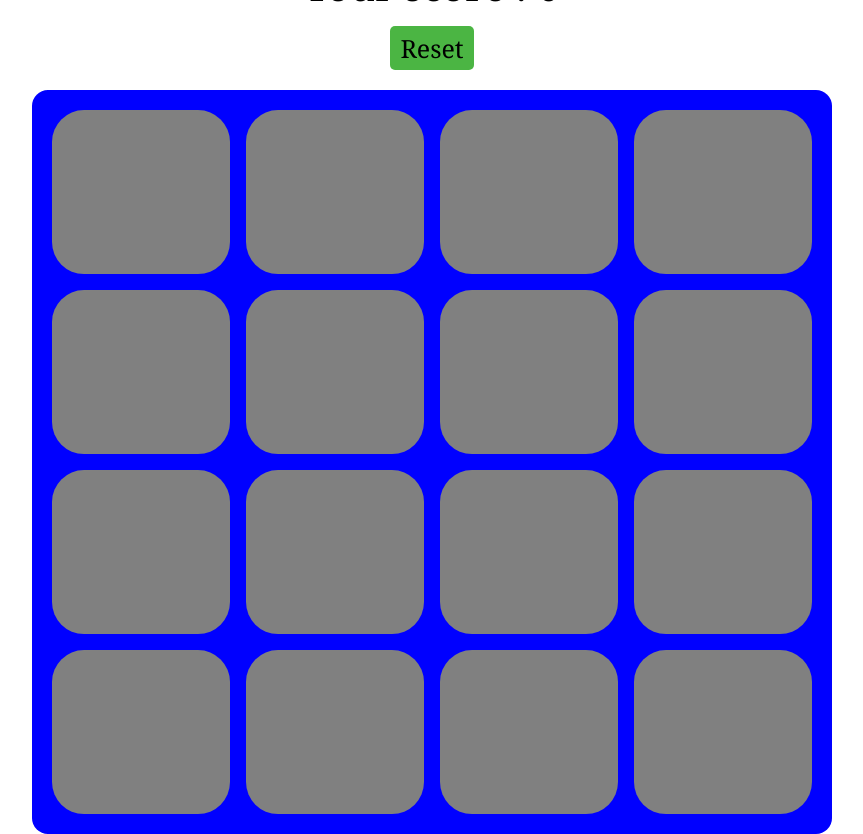
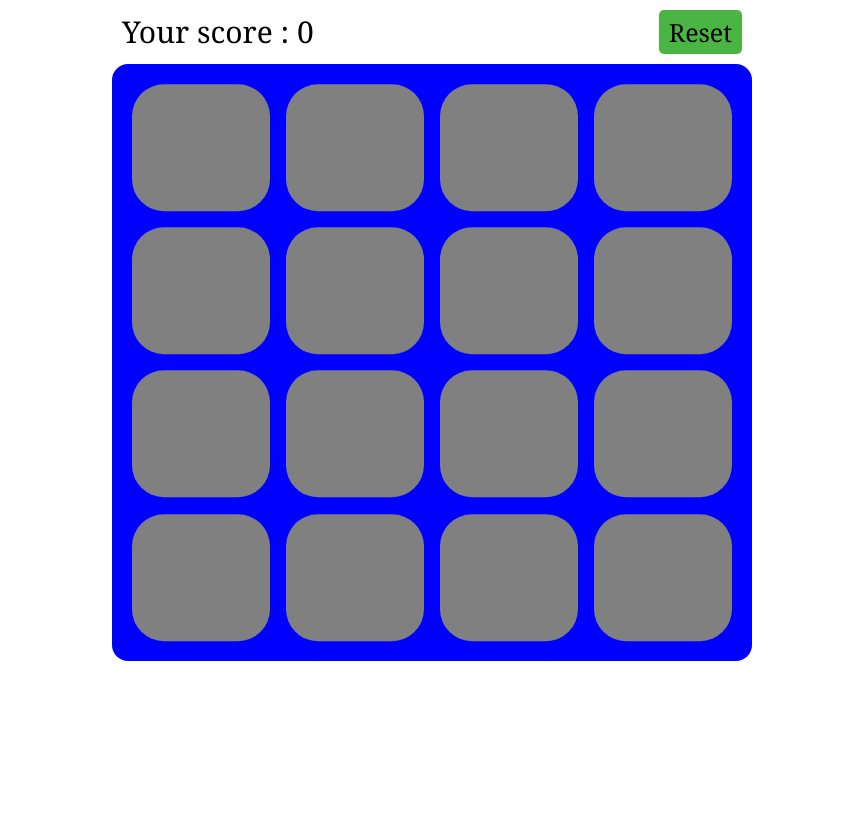
Before and after one commit to Thomas-Murzyn/thomas-murzyn-memory-game-test-oostaoo, a React (Create React App) app: page / in a window 1280 px wide. Shown: the whole page, without its empty margins (208-1071 px from the left). After the commit the page ends 800 px from the top, so only its background shows below. Built offline with nearby package versions, Linux system fonts and the light colour scheme; a web font is replaced by a local one.

Commit message:
Add a timer in app

```diff
--- a/src/App.scss
+++ b/src/App.scss
@@ -1,13 +1,20 @@
 .App {
   width: 100%;
-  height: 100vh;
+  height: 100%;
   display: flex;
   flex-direction: column;
   justify-content: center;
   align-items: center;
+}
+
+.game-header {
+  width: 50%;
+  padding: 10px;
+  display: flex;
+  justify-content: space-between;
+  align-items: center;
 
   h1 {
-    font-size: 40px;
-    margin-bottom: 20px;
+    font-size: 30px;
   }
 }
--- a/src/App.tsx
+++ b/src/App.tsx
@@ -4,11 +4,31 @@ import { useAppSelector, useAppDispatch } from "./app/hooks";
 import Button from "./components/button/button.component";
 import { ButtonType } from "./components/button/button.component";
 import { resetGame } from "./app/features/game/game.slice";
-import { useState } from "react";
+import { useState, useEffect, useRef } from "react";
 
 function App() {
   const points = useAppSelector((state) => state.game.points);
   const dispatch = useAppDispatch();
+  const [time, setTime] = useState(0);
+  const myInterval: React.MutableRefObject<NodeJS.Timer | undefined> = useRef();
+
+  const handleTime = () => {
+    setTime((prevTime) => prevTime + 1);
+  };
+
+  useEffect(() => {
+    myInterval.current = setInterval(handleTime, 1000);
+
+    return () => {
+      clearInterval(myInterval.current);
+    };
+  }, []);
+
+  useEffect(() => {
+    if (time === 60) {
+      clearInterval(myInterval.current);
+    }
+  }, [time]);
 
   const handleClick = () => {
     dispatch(resetGame());
@@ -16,10 +36,12 @@ function App() {
 
   return (
     <div className="App">
-      <h1>Your score : {points}</h1>
-      <Button onClick={handleClick} buttonStyle={ButtonType.ButtonReset}>
-        Reset
-      </Button>
+      <div className="game-header">
+        <h1>Your score : {points}</h1>
+        <Button onClick={handleClick} buttonStyle={ButtonType.ButtonReset}>
+          Reset
+        </Button>
+      </div>
       <Cards />
     </div>
   );
--- a/src/components/button/button.styles.scss
+++ b/src/components/button/button.styles.scss
@@ -2,7 +2,6 @@
   border: none;
   font-size: 25px;
   font-family: inherit;
-  margin-bottom: 20px;
   padding: 5px 10px;
   cursor: pointer;
   border-radius: 0.2em;
@@ -21,8 +20,6 @@
 .ButtonReset {
   color: black;
   background-color: #4bb543;
-
-  color: black;
   transition: color 300ms ease-in-out, background-color 300ms ease-in-out;
   &:hover {
     background-color: red;
--- a/src/components/cards/cards.styles.scss
+++ b/src/components/cards/cards.styles.scss
@@ -1,6 +1,6 @@
 .cards-container {
-  width: 800px;
-  height: 800px;
+  width: 50%;
+  height: 50%;
   background-color: blue;
   border-radius: 1em;
   display: grid;
```
